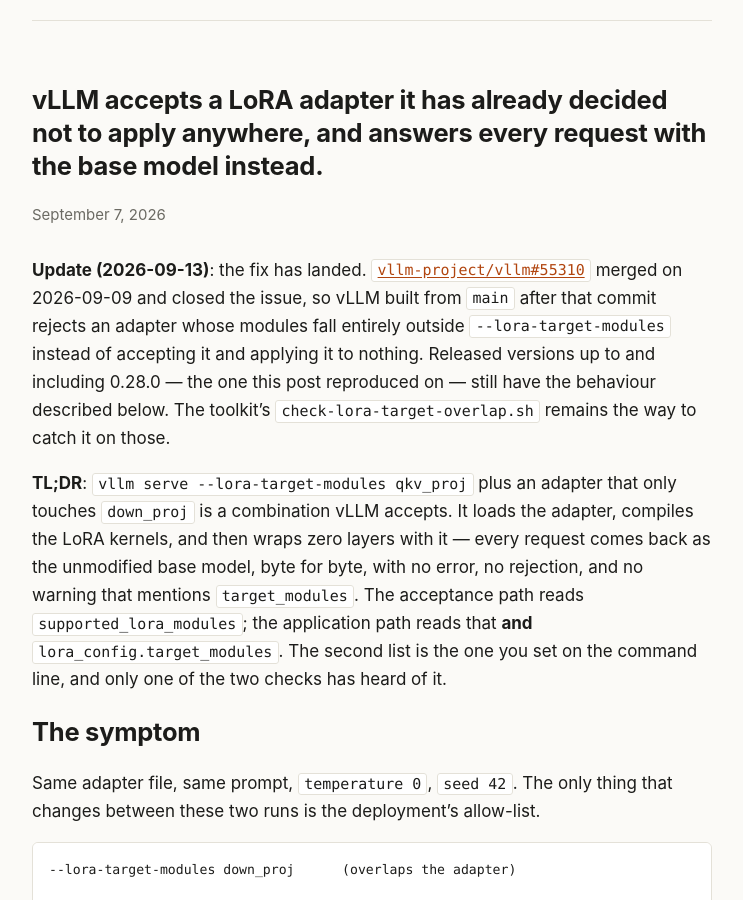
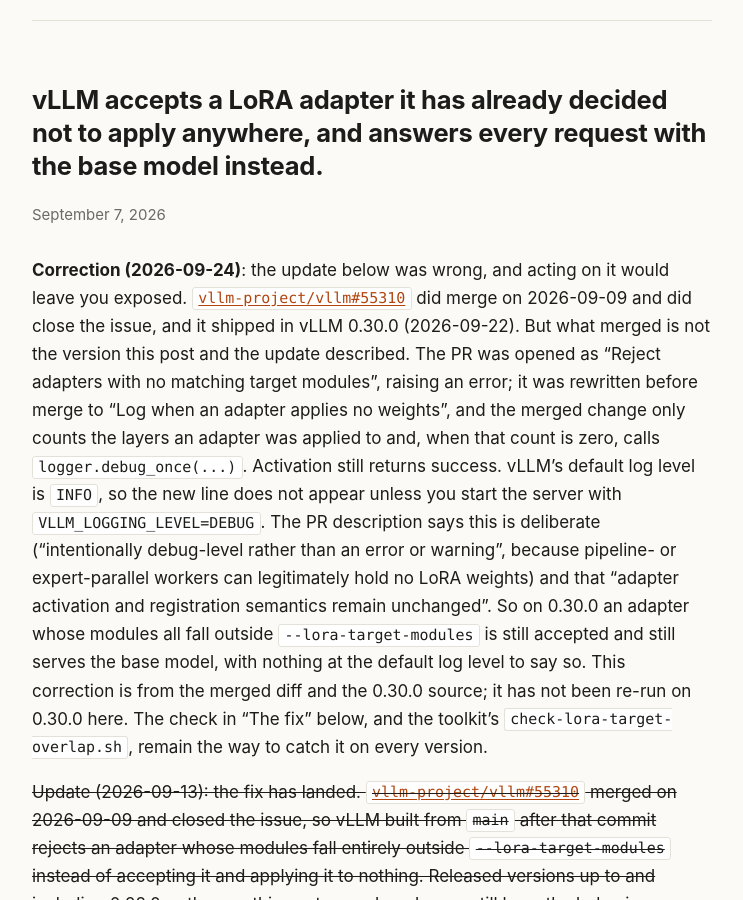
Before and after one commit to mitoyosh/homelab-postmortem, a Jekyll site: the page built from _posts/2026-09-07-vllm-accepts-a-lora-it-will-never-apply.md, in a window 1280 px wide and 900 px high, scrolled down 191 px. Shown: the whole window, without its empty margins (268-1011 px from the left). Built offline with Jekyll 4.4.1, drawn with Linux system fonts in a browser that asks for light colours; some of the changed text lies outside the part shown.

Commit message:
vLLM LoRA post: correction — #55310 merged as a DEBUG log line, not a rejection
The 2026-09-13 update described the PR's first version. What merged (and
shipped in 0.30.0) only logs at DEBUG; activation still succeeds.

Co-Authored-By: Claude Opus 5.5 <noreply@anthropic.com>

```diff
--- a/_posts/2026-09-07-vllm-accepts-a-lora-it-will-never-apply.md
+++ b/_posts/2026-09-07-vllm-accepts-a-lora-it-will-never-apply.md
@@ -6,7 +6,9 @@ excerpt: "Restrict a deployment with --lora-target-modules and load an adapter w
 devto_tags: ai, vllm, llm, devops
 ---
 
-**Update (2026-09-13)**: the fix has landed. [`vllm-project/vllm#55310`](https://github.com/vllm-project/vllm/pull/55310) merged on 2026-09-09 and closed the issue, so vLLM built from `main` after that commit rejects an adapter whose modules fall entirely outside `--lora-target-modules` instead of accepting it and applying it to nothing. Released versions up to and including 0.28.0 — the one this post reproduced on — still have the behaviour described below. The toolkit's `check-lora-target-overlap.sh` remains the way to catch it on those.
+**Correction (2026-09-24)**: the update below was wrong, and acting on it would leave you exposed. [`vllm-project/vllm#55310`](https://github.com/vllm-project/vllm/pull/55310) did merge on 2026-09-09 and did close the issue, and it shipped in vLLM 0.30.0 (2026-09-22). But what merged is not the version this post and the update described. The PR was opened as "Reject adapters with no matching target modules", raising an error; it was rewritten before merge to "Log when an adapter applies no weights", and the merged change only counts the layers an adapter was applied to and, when that count is zero, calls `logger.debug_once(...)`. Activation still returns success. vLLM's default log level is `INFO`, so the new line does not appear unless you start the server with `VLLM_LOGGING_LEVEL=DEBUG`. The PR description says this is deliberate ("intentionally debug-level rather than an error or warning", because pipeline- or expert-parallel workers can legitimately hold no LoRA weights) and that "adapter activation and registration semantics remain unchanged". So on 0.30.0 an adapter whose modules all fall outside `--lora-target-modules` is still accepted and still serves the base model, with nothing at the default log level to say so. This correction is from the merged diff and the 0.30.0 source; it has not been re-run on 0.30.0 here. The check in "The fix" below, and the toolkit's `check-lora-target-overlap.sh`, remain the way to catch it on every version.
+
+~~Update (2026-09-13): the fix has landed. [`vllm-project/vllm#55310`](https://github.com/vllm-project/vllm/pull/55310) merged on 2026-09-09 and closed the issue, so vLLM built from `main` after that commit rejects an adapter whose modules fall entirely outside `--lora-target-modules` instead of accepting it and applying it to nothing. Released versions up to and including 0.28.0 — the one this post reproduced on — still have the behaviour described below. The toolkit's `check-lora-target-overlap.sh` remains the way to catch it on those.~~
 
 **TL;DR**: `vllm serve --lora-target-modules qkv_proj` plus an adapter that only touches `down_proj` is a combination vLLM accepts. It loads the adapter, compiles the LoRA kernels, and then wraps zero layers with it — every request comes back as the unmodified base model, byte for byte, with no error, no rejection, and no warning that mentions `target_modules`. The acceptance path reads `supported_lora_modules`; the application path reads that **and** `lora_config.target_modules`. The second list is the one you set on the command line, and only one of the two checks has heard of it.
 
@@ -88,7 +90,7 @@ Not everyone, and the shape of who matters, because it explains why a bug this l
 
 ## The fix
 
-Upstream has fixed it: [`vllm-project/vllm#55310`](https://github.com/vllm-project/vllm/pull/55310), "Reject adapters with no matching target modules", was open when this was written and merged on 2026-09-09. On any release up to 0.28.0, nothing in vLLM will tell you.
+Upstream has not changed the behaviour (see the correction at the top). [`vllm-project/vllm#55310`](https://github.com/vllm-project/vllm/pull/55310) was open as "Reject adapters with no matching target modules" when this was written; what merged on 2026-09-09 and shipped in 0.30.0 is a one-time `DEBUG`-level log line, invisible at the default `INFO` level. On every release, nothing in vLLM will tell you unless you look.
 
 **Check the two lists against each other before you deploy.** The adapter states its own in `adapter_config.json`:
 
```
